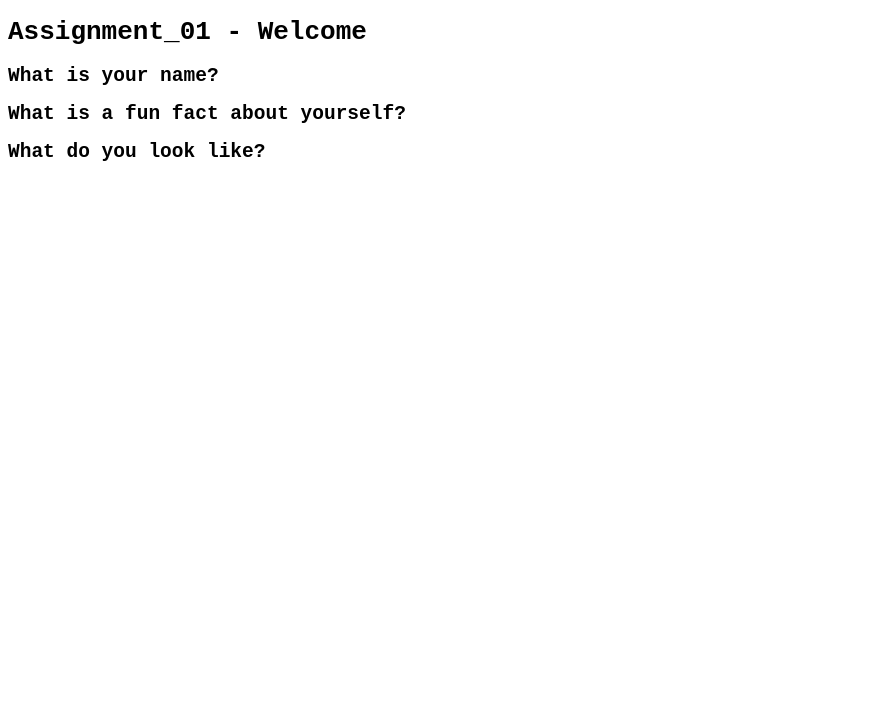
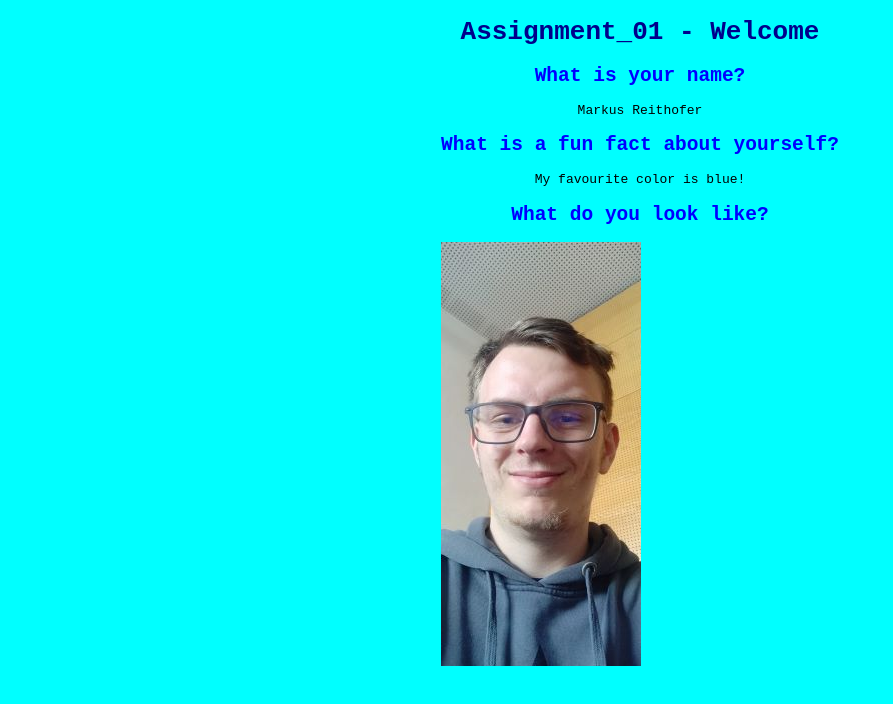
Before and after one commit to webprogplus/assignment-01-MarkusReithoferStud, a plain HTML site: page index.html in a window 1280 px wide. Shown: the whole page, without its empty margins (0-893 px from the left). Drawn offline with Linux system fonts and the light colour scheme.

Commit message:
added code

```diff
--- a/index.html
+++ b/index.html
@@ -5,21 +5,22 @@
     <title>Assignment_01</title>
     <link rel="stylesheet" href="style.css"/>
   </head>
-  <body>
+  <body id = "blue">
     <h1>Assignment_01 - Welcome</h1>
 
     <h2>What is your name?</h2>
     <p>
-      <!-- TODO(you): Enter your answer here -->
+      Markus Reithofer
     </p>
 
     <h2>What is a fun fact about yourself?</h2>
     <p>
-      <!-- TODO(you): Enter your answer here -->
+      My favourite color is blue!
     </p>
 
     <h2>What do you look like?</h2>
-    <!-- TODO(you): Add a picture of yourself or of something that represents yourself. -->
+      <img src="IchMarkus.jpg" class="center" >
+
 
   </body>
 </html>
--- a/style.css
+++ b/style.css
@@ -1,3 +1,25 @@
 body {
   font-family: monospace;
+  background-color: aqua;
+  max-width: max-content;
+  margin: auto;
 }
+
+h2 {
+  color: blue;
+  text-align: center;
+}
+
+h1 {
+  color: darkblue;
+  text-align: center;
+}
+
+p {
+  text-align: center;
+}
+
+.center {
+  margin-left: auto;
+  margin-right: auto;
+}
```
Also changed, not shown: IchMarkus.jpg (added).
